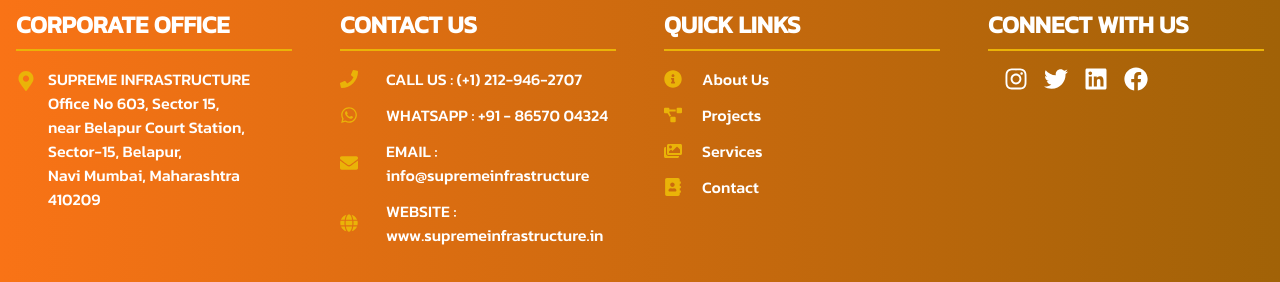
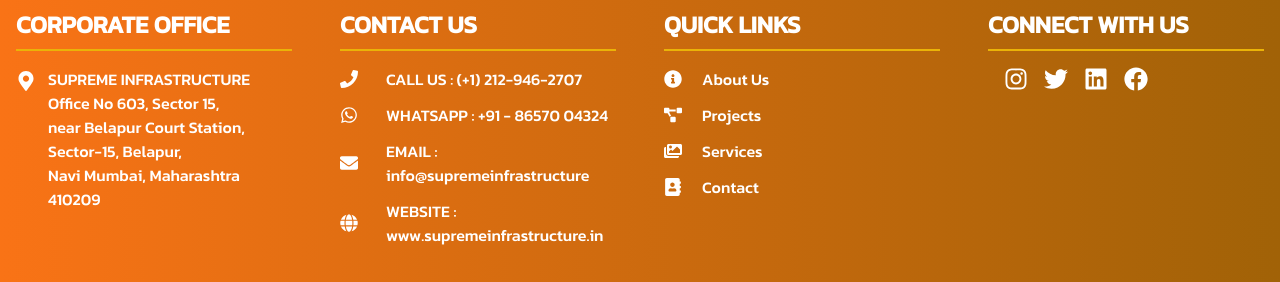
Before and after one commit to AkshayKalamkarr/supremeinfrastructure, a Next.js app: page / in a window 1280 px wide. Shown: the part 4405-4687 px from the top of the page. Built offline with nearby package versions, Linux system fonts and the light colour scheme.

Commit message:
new code

```diff
--- a/components/Footer.jsx
+++ b/components/Footer.jsx
@@ -12,7 +12,7 @@ const Footer = () => {
                     <div className="space-y-4">
                         <h2 className="text-xl sm:text-2xl font-bold uppercase border-b-2 border-yellow-500 pb-2 mb-4 text-start">Corporate Office</h2>
                         <div className="flex items-start space-x-3">
-                            <FaMapMarkerAlt className="flex-shrink-0 mt-1 text-yellow-500" size={20} />
+                            <FaMapMarkerAlt className="flex-shrink-0 mt-1 text-white-900" size={20} />
                             <p className="text-white-300 text-sm sm:text-base">
                                 SUPREME INFRASTRUCTURE<br />
                                 Office No 603, Sector 15,<br />
@@ -34,7 +34,7 @@ const Footer = () => {
                                 { icon: FaGlobe, text: 'WEBSITE : www.supremeinfrastructure.in' }
                             ].map((item, index) => (
                                 <div key={index} className="flex items-center space-x-3 sm:space-x-7 group">
-                                    <item.icon className="text-yellow-500 flex-shrink-0 transition-transform duration-300 group-hover:rotate-12" size={18} />
+                                    <item.icon className="text-white-900 flex-shrink-0 transition-transform duration-300 group-hover:rotate-12" size={18} />
                                     <p className="text-white-300 text-sm sm:text-base transition-colors duration-300 group-hover:text-orange-500">{item.text}</p>
                                 </div>
                             ))}
@@ -52,7 +52,7 @@ const Footer = () => {
                                 { icon: FaAddressBook, text: 'Contact', href: '/contact' }
                             ].map((item, index) => (
                                 <Link key={index} href={item.href} className="flex items-center space-x-5 group">
-                                    <item.icon className="text-yellow-500 flex-shrink-0 transition-transform duration-300 group-hover:rotate-12" size={18} />
+                                    <item.icon className="text-white-500 flex-shrink-0 transition-transform duration-300 group-hover:rotate-12" size={18} />
                                     <span className="text-white-300 hover:text-orange-500 transition duration-300 text-sm sm:text-base hover:underline hover:underline-offset-4">
                                         {item.text}
                                     </span>
```
